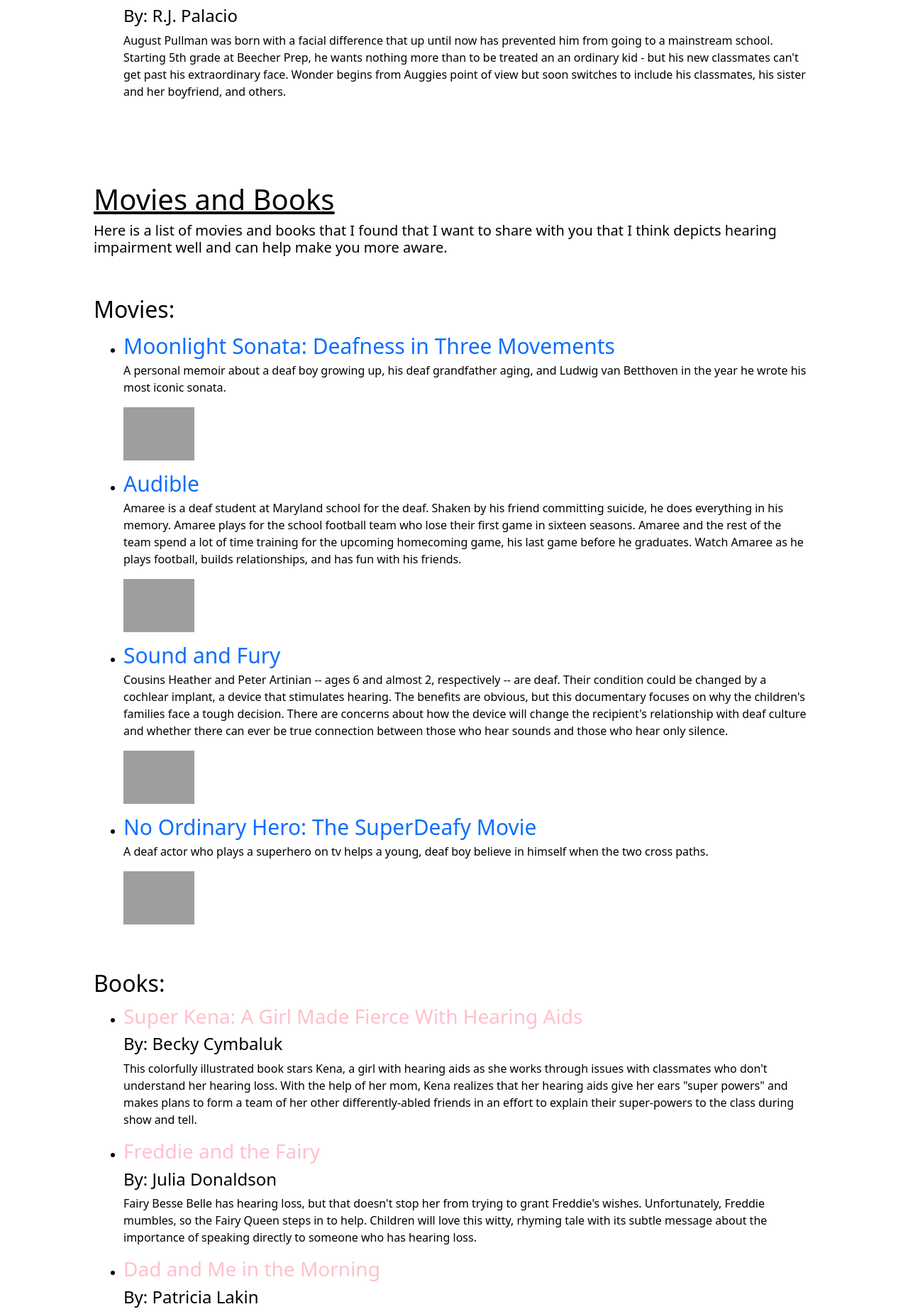
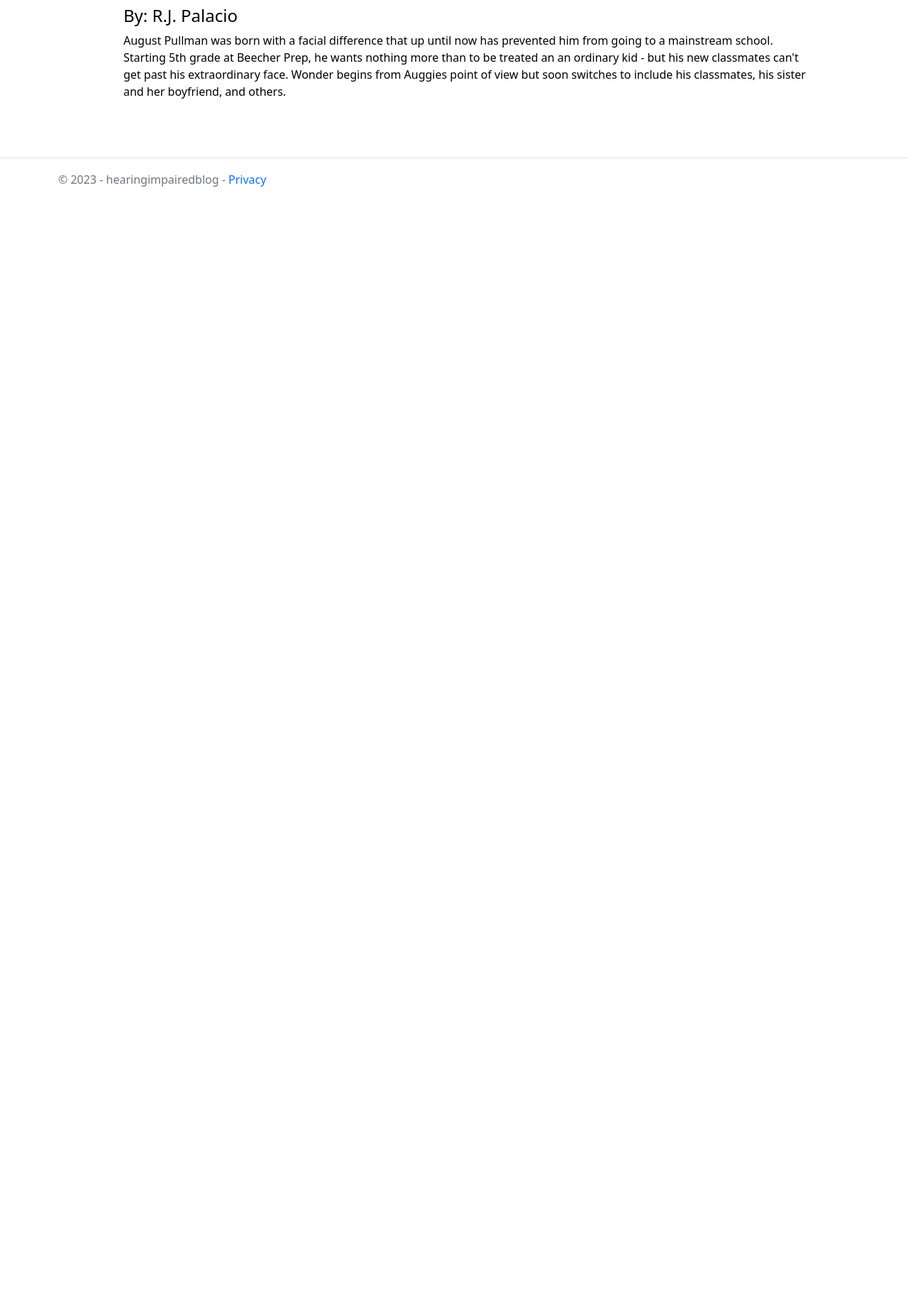
Before and after one commit to nhurwitz75/hearingimpairedblog, an ASP.NET Core app: page /Movies in a window 1280 px wide. Shown: the part 2390-4242 px from the top of the page at 71% size. After the commit the page ends 2653 px from the top, so only its background shows below. Run offline with ASP.NET Core 8, Linux system fonts and the light colour scheme; style sheets or scripts are compiled from the project's sources; grey boxes are pictures that could not be loaded.

Commit message:
Fixing some Page

```diff
--- a/hearingimpairedblog/Pages/Movies.cshtml
+++ b/hearingimpairedblog/Pages/Movies.cshtml
@@ -73,71 +73,3 @@
         </li>
     </ul>
 </div>
-<div class="box">
-    <h1>Movies and Books</h1>
-
-    <h5>Here is a list of movies and books that I found that I want to share with you that I think depicts hearing impairment well and can help make you more aware.</h5>
-    <br></br>
-    <h2>Movies:</h2>
-    <ul>
-        <li>
-            <a class="movies" href="https://www.imdb.com/title/tt9135318/" target="_blank" rel="noopener noreferrer">Moonlight Sonata: Deafness in Three Movements</a>
-            <p>A personal memoir about a deaf boy growing up, his deaf grandfather aging, and Ludwig van Betthoven in the year he wrote his most iconic sonata.</p>
-            <img class="mooonlight" src={moonLight} alt="Moonlight Sonata Movie Poster" />
-        </li>
-        <li>
-            <a class="movies" href="https://www.imdb.com/title/tt12771540/" target="_blank" rel="noopener noreferrer">Audible</a>
-            <p>Amaree is a deaf student at Maryland school for the deaf. Shaken by his friend committing suicide, he does everything in his memory. Amaree plays for the school football team who lose their first game in sixteen seasons. Amaree and the rest of the team spend a lot of time training for the upcoming homecoming game, his last game before he graduates. Watch Amaree as he plays football, builds relationships, and has fun with his friends.</p>
-            <img class="audible" src={audible} alt="audible netflix image" />
-        </li>
-        <li>
-            <a class="movies" href="https://www.imdb.com/title/tt0240912/" target="_blank" rel="noopener noreferrer">Sound and Fury</a>
-            <p>Cousins Heather and Peter Artinian -- ages 6 and almost 2, respectively -- are deaf. Their condition could be changed by a cochlear implant, a device that stimulates hearing. The benefits are obvious, but this documentary focuses on why the children's families face a tough decision. There are concerns about how the device will change the recipient's relationship with deaf culture and whether there can ever be true connection between those who hear sounds and those who hear only silence.</p>
-            <img class="sound" src={sound} alt="Sound and Fury Movie Poster" />
-        </li>
-        <li>
-            <a class="movies" href="https://www.imdb.com/title/tt2907898/" target="_blank" rel="noopener noreferrer">No Ordinary Hero: The SuperDeafy Movie</a>
-            <p>A deaf actor who plays a superhero on tv helps a young, deaf boy believe in himself when the two cross paths.</p>
-            <img class="ordinary" src={ordinary} alt="No Ordinary Hero: The SuperDeafy Movie" />
-        </li>
-    </ul>
-    <br></br>
-    <h2>Books:</h2>
-    <ul>
-        <li>
-            <h3>Super Kena: A Girl Made Fierce With Hearing Aids</h3>
-            <h4>By: Becky Cymbaluk</h4>
-            <p>This colorfully illustrated book stars Kena, a girl with hearing aids as she works through issues with classmates who don't understand her hearing loss. With the help of her mom, Kena realizes that her hearing aids give her ears "super powers" and makes plans to form a team of her other differently-abled friends in an effort to explain their super-powers to the class during show and tell.</p>
-        </li>
-        <li>
-            <h3>Freddie and the Fairy</h3>
-            <h4>By: Julia Donaldson</h4>
-            <p>Fairy Besse Belle has hearing loss, but that doesn't stop her from trying to grant Freddie's wishes. Unfortunately, Freddie mumbles, so the Fairy Queen steps in to help. Children will love this witty, rhyming tale with its subtle message about the importance of speaking directly to someone who has hearing loss.</p>
-        </li>
-        <li>
-            <h3>Dad and Me in the Morning</h3>
-            <h4>By: Patricia Lakin</h4>
-            <p>Parents and children will enjoy this sweet read describing the very special relationship a dad has with his deaf son and how they find ways to communicate with each other. A great introduction to American Sign Language(ASL) and Deaf culture. This book is a good read for children of all hearing abilities.</p>
-        </li>
-        <li>
-            <h3>El Deafo</h3>
-            <h4>By: Cece Bell</h4>
-            <p>After getting sick, Cece loses her hearing. This ends up leading to her wearing hearing aids. Cece discovers the highs and lows and how to navigate her new normal with her hearing aids.</p>
-        </li>
-        <li>
-            <h3>Rally Caps</h3>
-            <h4>Stephen J. and Jodi Michelle Cutler</h4>
-            <p>After 10-year old Jordan is injured in an accident, he finds it difficult to return to his favorite sport of baseball. Fortunately, he meets Luca at summer camp, a deaf boy who wears a cochlear implant and inspires Jordan with a “nothing is impossible” attitude. Find out how they rally together in the biggest game of Jordan’s life.</p>
-        </li>
-        <li>
-            <h3>Diary of a Hard of Hearing Kid</h3>
-            <h4>By: Isaiah John Baier</h4>
-            <p>There's nothing more poignant than a heartfelt memoir and this one delivers. Written and Illustrated by 11-yeard old Isaiah Baier, the book gives readers a glimpse into his life as a child who lost his hearing to meningitis at 20 months of age and now wears cochlear implants.</p>
-        </li>
-        <li>
-            <h3>Wonder</h3>
-            <h4>By: R.J. Palacio</h4>
-            <p>August Pullman was born with a facial difference that up until now has prevented him from going to a mainstream school. Starting 5th grade at Beecher Prep, he wants nothing more than to be treated an an ordinary kid - but his new classmates can't get past his extraordinary face. Wonder begins from Auggies point of view but soon switches to include his classmates, his sister and her boyfriend, and others.</p>
-        </li>
-    </ul>
-</div>
--- a/hearingimpairedblog/Pages/assistive.cshtml
+++ b/hearingimpairedblog/Pages/assistive.cshtml
@@ -38,7 +38,7 @@
             <ul>
                 <li>A wireless assistive hearing device that enhances the use of hearing aids, cochlear implants, and anyone who is hard of hearing but does not wear any of the two</li>
                 <li>Reduces background noise</li>
-                <li>The teacher or adult in the room wears a microphone around their neck that when they speak it goes straight to the hearing aids or cochlear impkant</li>
+                <li>The teacher or adult in the room wears a microphone around their neck that when they speak it goes straight to the hearing aids or cochlear implants.</li>
             </ul>
         </div>
         <img class="fmsystems" src="~/img/fm-system.png" alt="image of an fm-system"></img>
```
